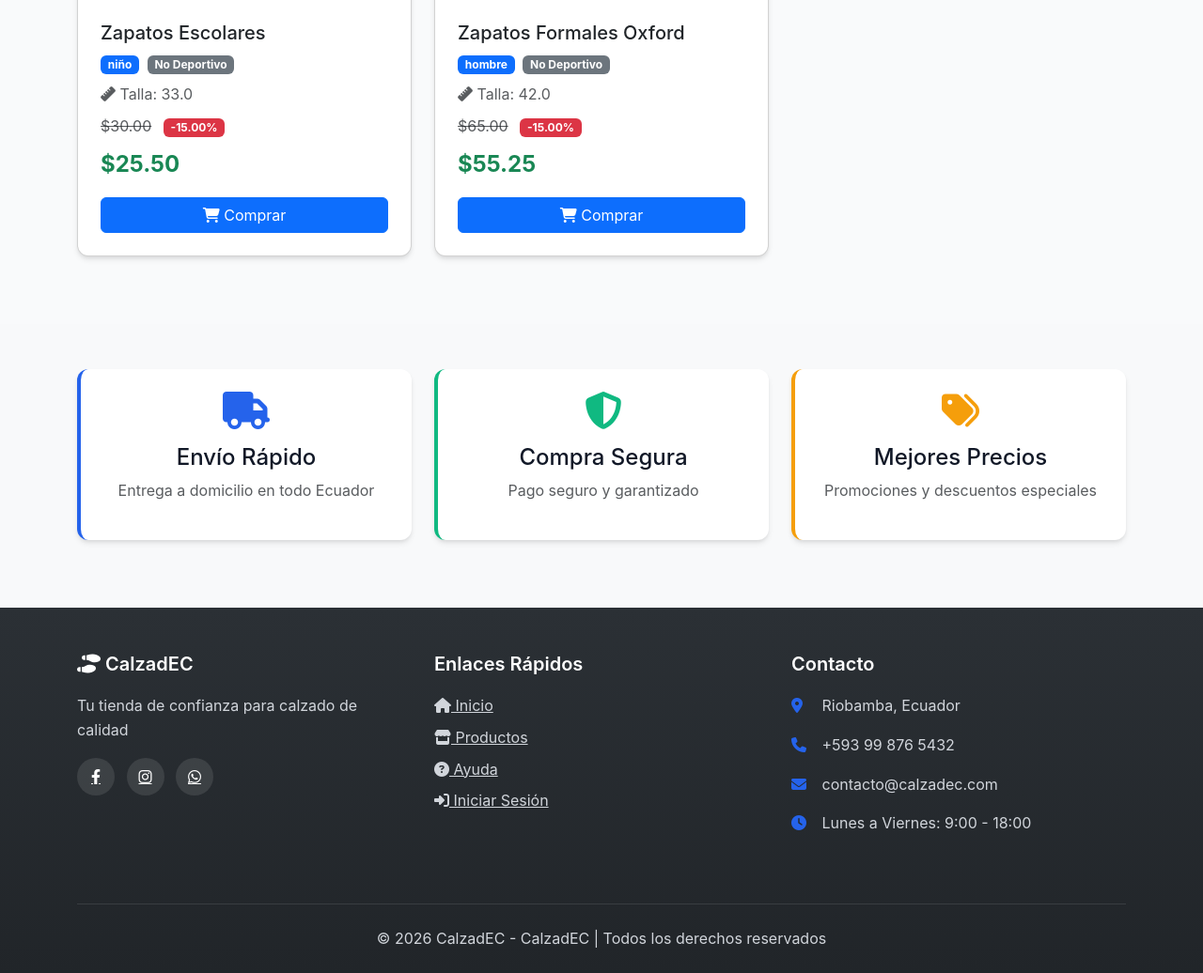
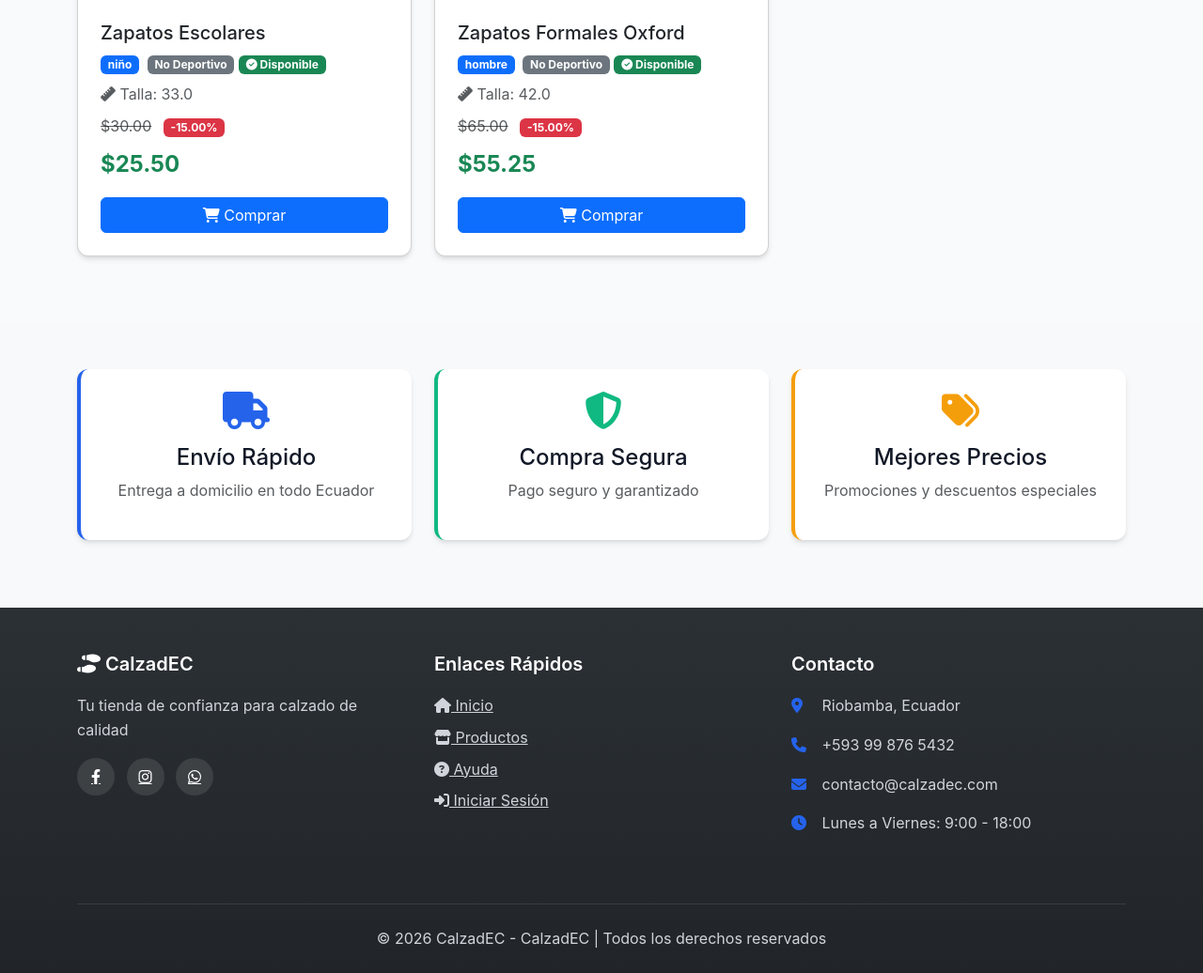
Before and after one commit to thejhonmol/CalzadEC, a PHP site: page / in a window 1280 px wide. Shown: the part 3294-4330 px from the top of the page at 94% size. Run offline with PHP 8.4, Linux system fonts and the light colour scheme; data comes from the database, SQL or seed files in the repository; some libraries are stand-ins or nearby versions.

Commit message:
UI: Synchronized Out of Stock display in index.php with customer catalog

```diff
--- a/index.php
+++ b/index.php
@@ -393,6 +393,9 @@
         }
 
         function generarCardProducto(producto) {
+            const stock = parseInt(producto.stock) || 0;
+            const agotado = stock <= 0;
+
             let precioHTML;
             if (producto.tiene_promocion && producto.porcentaje_descuento > 0) {
                 precioHTML = `
@@ -407,10 +410,12 @@
             }
 
             let stockHTML = '';
-            if (producto.stock <= 0) {
-                stockHTML = `<span class="badge bg-danger">Agotado</span>`;
-            } else if (producto.stock <= 5) {
-                stockHTML = `<span class="badge bg-warning text-dark">¡Últimas ${producto.stock} unidades!</span>`;
+            if (agotado) {
+                stockHTML = `<span class="badge bg-danger"><i class="fas fa-exclamation-triangle"></i> Sin stock</span>`;
+            } else if (stock <= 5) {
+                stockHTML = `<span class="badge bg-warning text-dark"><i class="fas fa-exclamation-circle"></i> ¡Últimas ${stock} unidades!</span>`;
+            } else {
+                stockHTML = `<span class="badge bg-success"><i class="fas fa-check-circle"></i> Disponible</span>`;
             }
 
             let imagenUrl = producto.imagen_url || 'img/placeholder.svg';
@@ -420,8 +425,22 @@
                 imagenUrl = 'img/' + imagenUrl;
             }
 
+            const agotadoOverlay = agotado
+                ? `<div class="position-absolute top-50 start-50 translate-middle"
+                        style="z-index: 10; background: rgba(220, 53, 69, 0.9);
+                               color: white; padding: 10px 30px;
+                               border-radius: 8px; font-weight: bold;
+                               box-shadow: 0 4px 6px rgba(0,0,0,0.3);">
+                       <i class="fas fa-times-circle"></i> AGOTADO
+                   </div>`
+                : '';
+
             let botonHTML;
-            if (window.usuarioRol === 'admin') {
+            if (agotado) {
+                botonHTML = `<button class="btn btn-secondary mt-auto" disabled>
+                                <i class="fas fa-ban"></i> No Disponible
+                            </button>`;
+            } else if (window.usuarioRol === 'admin') {
                 botonHTML = `<button class="btn btn-secondary mt-auto" disabled title="Administradores no pueden comprar">
                                 <i class="fas fa-lock"></i> No disponible
                             </button>`;
@@ -437,10 +456,14 @@
 
             return `
                 <div class="col-lg-4 col-md-6 mb-4">
-                    <div class="card product-card h-100">
-                        <img src="${imagenUrl}" class="card-img-top product-img"
-                             alt="${producto.nombre}"
-                             onerror="this.src='img/placeholder.svg'">
+                    <div class="card product-card h-100 ${agotado ? 'opacity-75' : ''}">
+                        <div class="position-relative">
+                            <img src="${imagenUrl}" class="card-img-top product-img ${agotado ? 'filter-grayscale' : ''}"
+                                 alt="${producto.nombre}"
+                                 onerror="this.src='img/placeholder.svg'"
+                                 style="height: 250px; object-fit: cover;">
+                            ${agotadoOverlay}
+                        </div>
                         <div class="card-body d-flex flex-column">
                             <h5 class="card-title">${producto.nombre}</h5>
                             <div class="mb-2">
```
